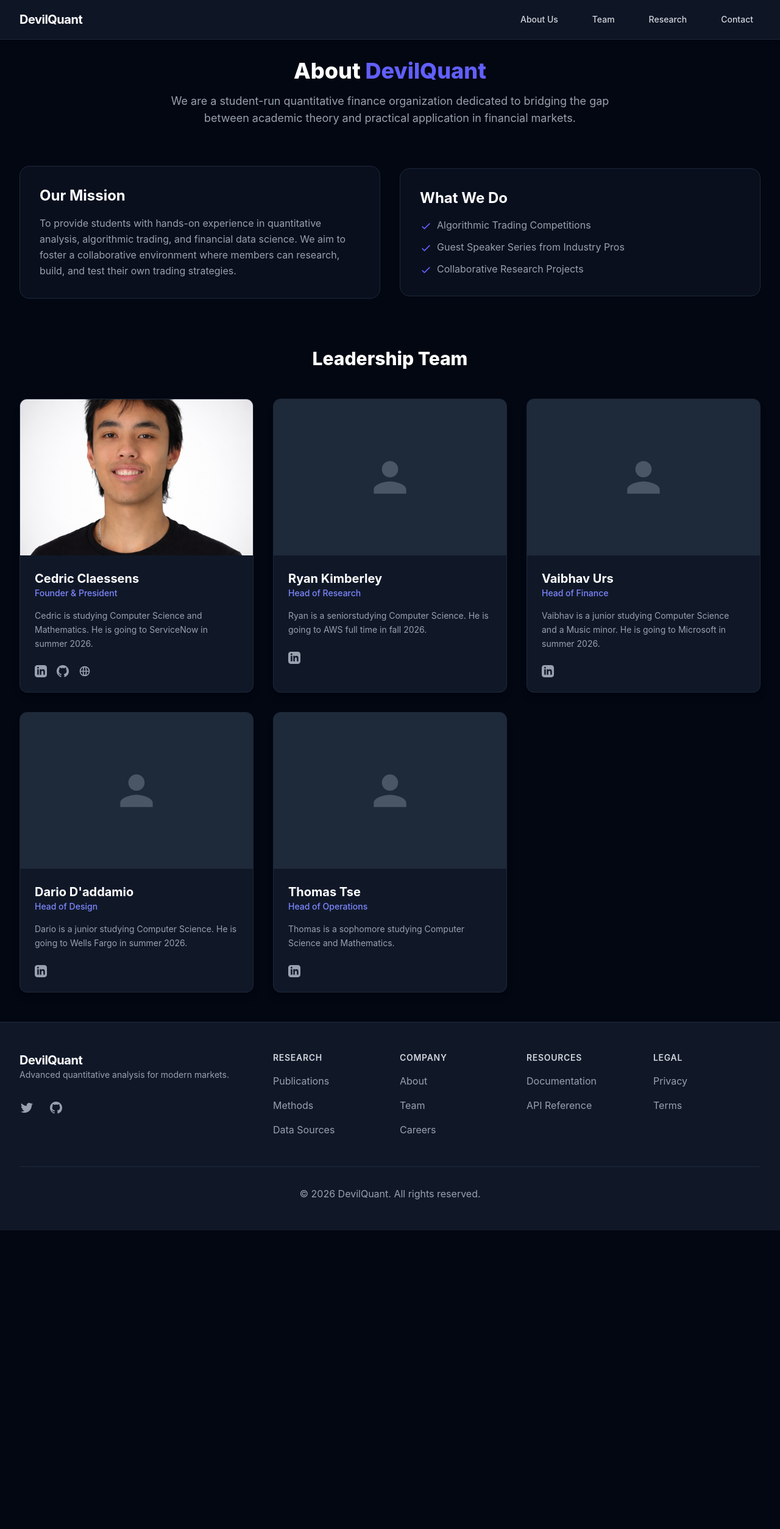
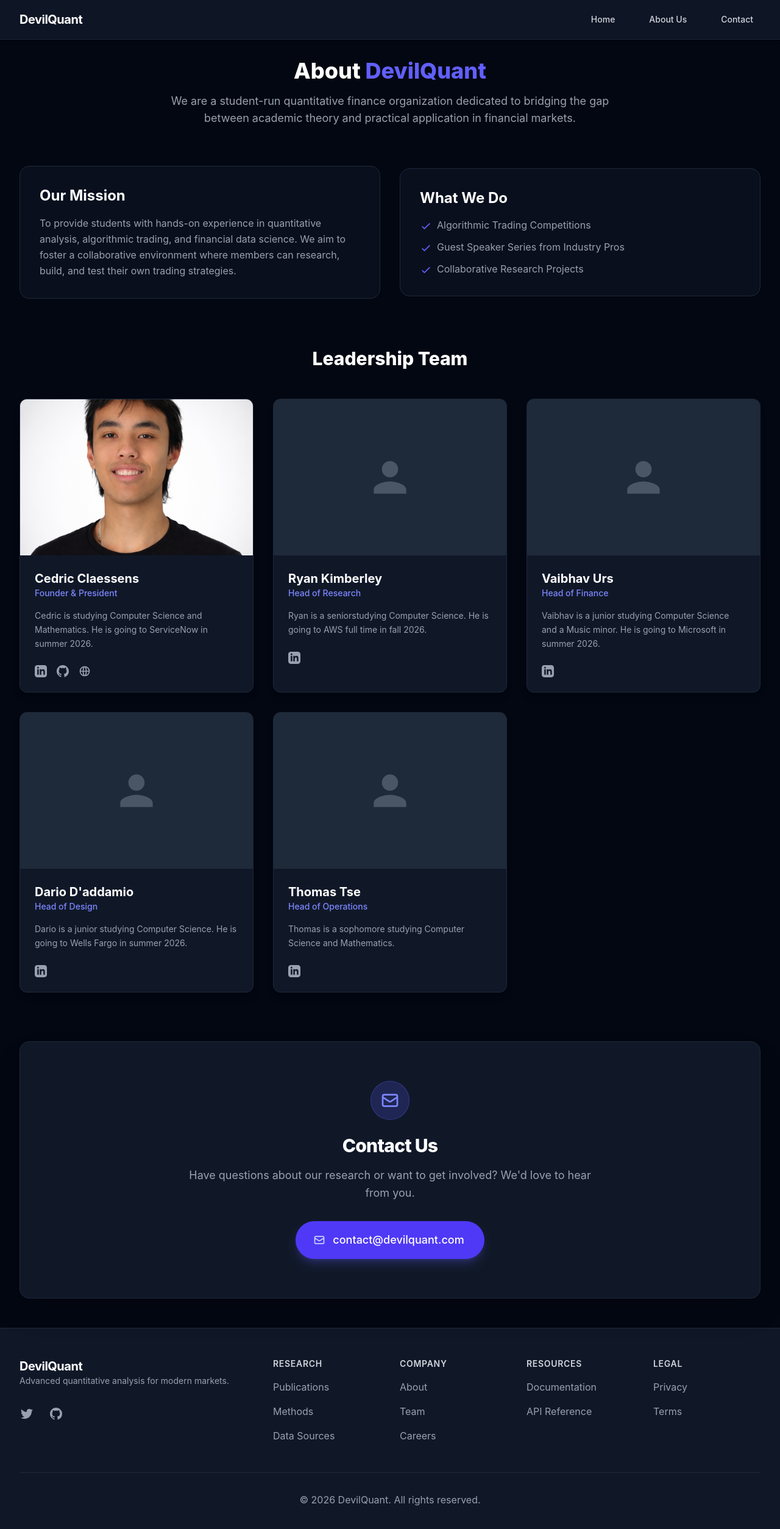
Before and after one commit to DevilQuantASU/dq-website, a React (Vite) app: page /about in a window 1280 px wide. Shown: the top 2508 px of the page at 61% size. Before the commit the page ends 2018 px from the top, so only its background shows below. Built offline with nearby package versions, Linux system fonts and the light colour scheme.

Commit message:
freshen up some more

```diff
--- a/src/components/Hero.jsx
+++ b/src/components/Hero.jsx
@@ -1,4 +1,5 @@
 import React from 'react';
+import { Link } from 'react-router-dom';
 import videoBg from '../assets/background_video.mp4';
 
 const Hero = () => {
@@ -25,8 +26,8 @@ const Hero = () => {
 
             <div className="relative z-10 max-w-4xl mx-auto px-4 sm:px-6 lg:px-8 text-center pt-20">
                 <h1 className="text-4xl tracking-tight font-extrabold text-white sm:text-5xl md:text-6xl lg:text-7xl">
-                    <span className="block drop-shadow-md">Data-Driven</span>
-                    <span className="block text-indigo-400 mt-2 drop-shadow-md">Insights</span>
+                    <span className="drop-shadow-md">Devil</span>
+                    <span className="text-indigo-400 drop-shadow-md">Quant</span>
                 </h1>
                 <p className="mt-6 text-lg text-gray-200 sm:text-xl md:text-2xl max-w-2xl mx-auto leading-relaxed drop-shadow-sm">
                     DevilQuant leverages advanced quantitative analysis to uncover market opportunities. We bridge the gap between academic research and practical trading strategies.
@@ -34,19 +35,21 @@ const Hero = () => {
                 <div className="mt-10 max-w-sm mx-auto sm:max-w-none sm:flex sm:justify-center gap-4">
                     <div className="rounded-md shadow">
                         <a
-                            href="#"
+                            href="https://discord.com/invite/WJbhDmumXp"
+                            target="_blank"
+                            rel="noopener noreferrer"
                             className="w-full flex items-center justify-center px-8 py-3 border border-transparent text-base font-medium rounded-md text-white bg-indigo-600 hover:bg-indigo-700 md:py-4 md:text-lg transition-all hover:scale-105 duration-200 shadow-lg shadow-indigo-500/30"
                         >
-                            Get Started
+                            Join Discord
                         </a>
                     </div>
                     <div className="mt-3 sm:mt-0">
-                        <a
-                            href="#"
+                        <Link
+                            to="/about"
                             className="w-full flex items-center justify-center px-8 py-3 border border-transparent text-base font-medium rounded-md text-white bg-white/10 hover:bg-white/20 backdrop-blur-sm md:py-4 md:text-lg transition-all hover:scale-105 duration-200 border-white/20"
                         >
-                            Learn More
-                        </a>
+                            About Us
+                        </Link>
                     </div>
                 </div>
             </div>
--- a/src/components/Navbar.jsx
+++ b/src/components/Navbar.jsx
@@ -4,6 +4,7 @@ import { Link, useLocation } from 'react-router-dom';
 const Navbar = () => {
     const location = useLocation();
     const [scrolled, setScrolled] = useState(false);
+    const [isOpen, setIsOpen] = useState(false);
 
     // Check if we are on the home page
     const isHome = location.pathname === '/';
@@ -20,10 +21,15 @@ const Navbar = () => {
         return () => window.removeEventListener('scroll', handleScroll);
     }, [scrolled]);
 
+    // Close mobile menu when location changes
+    useEffect(() => {
+        setIsOpen(false);
+    }, [location]);
+
     // navbar background logic:
     // - If Home page: ALWAYS transparent, no border
     // - If NOT home page: dark background
-    const navbarClasses = isHome
+    const navbarClasses = isHome && !isOpen
         ? "bg-transparent border-none"
         : "bg-gray-900/90 backdrop-blur-md border-b border-gray-800 shadow-md";
 
@@ -37,29 +43,61 @@ const Navbar = () => {
                         </Link>
                     </div>
                     <div className="hidden md:ml-6 md:flex md:space-x-8">
+                        <Link to="/" className="text-gray-300 hover:text-white px-3 py-2 rounded-md text-sm font-medium transition-colors">
+                            Home
+                        </Link>
                         <Link to="/about" className="text-gray-300 hover:text-white px-3 py-2 rounded-md text-sm font-medium transition-colors">
                             About Us
                         </Link>
-                        <a href="#" className="text-gray-300 hover:text-white px-3 py-2 rounded-md text-sm font-medium transition-colors">
-                            Team
-                        </a>
-                        <a href="#" className="text-gray-300 hover:text-white px-3 py-2 rounded-md text-sm font-medium transition-colors">
-                            Research
-                        </a>
                         <a href="#" className="text-gray-300 hover:text-white px-3 py-2 rounded-md text-sm font-medium transition-colors">
                             Contact
                         </a>
                     </div>
                     <div className="md:hidden">
-                        {/* Mobile menu button placeholder */}
-                        <button className="text-gray-300 hover:text-white focus:outline-none">
-                            <svg className="h-6 w-6" fill="none" viewBox="0 0 24 24" stroke="currentColor">
-                                <path strokeLinecap="round" strokeLinejoin="round" strokeWidth={2} d="M4 6h16M4 12h16M4 18h16" />
-                            </svg>
+                        <button
+                            onClick={() => setIsOpen(!isOpen)}
+                            className="text-gray-300 hover:text-white focus:outline-none p-2"
+                        >
+                            <span className="sr-only">Open main menu</span>
+                            {!isOpen ? (
+                                <svg className="h-6 w-6" fill="none" viewBox="0 0 24 24" stroke="currentColor">
+                                    <path strokeLinecap="round" strokeLinejoin="round" strokeWidth={2} d="M4 6h16M4 12h16M4 18h16" />
+                                </svg>
+                            ) : (
+                                <svg className="h-6 w-6" fill="none" viewBox="0 0 24 24" stroke="currentColor">
+                                    <path strokeLinecap="round" strokeLinejoin="round" strokeWidth={2} d="M6 18L18 6M6 6l12 12" />
+                                </svg>
+                            )}
                         </button>
                     </div>
                 </div>
             </div>
+
+            {/* Mobile menu, show/hide based on menu state */}
+            {isOpen && (
+                <div className="md:hidden bg-gray-900/95 backdrop-blur-xl border-b border-gray-800">
+                    <div className="px-2 pt-2 pb-3 space-y-1 sm:px-3">
+                        <Link
+                            to="/"
+                            className="text-gray-300 hover:text-white block px-3 py-2 rounded-md text-base font-medium"
+                        >
+                            Home
+                        </Link>
+                        <Link
+                            to="/about"
+                            className="text-gray-300 hover:text-white block px-3 py-2 rounded-md text-base font-medium"
+                        >
+                            About Us
+                        </Link>
+                        <a
+                            href="#"
+                            className="text-gray-300 hover:text-white block px-3 py-2 rounded-md text-base font-medium"
+                        >
+                            Contact
+                        </a>
+                    </div>
+                </div>
+            )}
         </nav>
     );
 };
--- a/src/pages/About.jsx
+++ b/src/pages/About.jsx
@@ -74,6 +74,36 @@ const About = () => {
                         ))}
                     </div>
                 </div>
+                {/* Contact Section */}
+                <div className="mt-20">
+                    <div className="relative rounded-2xl bg-gray-900 border border-gray-800 overflow-hidden px-6 py-10 sm:px-12 sm:py-16 text-center shadow-2xl">
+                        {/* Decorative background glow */}
+                        <div className="absolute top-0 left-1/2 w-full -translate-x-1/2 h-full -z-10 bg-gradient-to-b from-indigo-500/10 to-transparent opacity-50 blur-3xl"></div>
+
+                        <div className="relative z-10">
+                            <div className="mx-auto flex items-center justify-center w-16 h-16 rounded-full bg-indigo-500/20 text-indigo-400 mb-6 border border-indigo-500/30">
+                                <svg className="w-8 h-8" fill="none" viewBox="0 0 24 24" stroke="currentColor">
+                                    <path strokeLinecap="round" strokeLinejoin="round" strokeWidth={2} d="M3 8l7.89 5.26a2 2 0 002.22 0L21 8M5 19h14a2 2 0 002-2V7a2 2 0 00-2-2H5a2 2 0 00-2 2v10a2 2 0 002 2z" />
+                                </svg>
+                            </div>
+
+                            <h2 className="text-3xl font-extrabold text-white mb-4 tracking-tight">Contact Us</h2>
+                            <p className="text-gray-400 text-lg mb-8 max-w-2xl mx-auto leading-relaxed">
+                                Have questions about our research or want to get involved? We'd love to hear from you.
+                            </p>
+
+                            <a
+                                href="mailto:contact@devilquant.com"
+                                className="inline-flex items-center justify-center px-8 py-4 border border-transparent text-base font-medium rounded-full text-white bg-indigo-600 hover:bg-indigo-700 md:text-lg transition-all hover:scale-105 duration-200 shadow-lg shadow-indigo-500/25 group"
+                            >
+                                <svg className="w-5 h-5 mr-3 -ml-1 text-indigo-200 group-hover:text-white transition-colors" fill="none" viewBox="0 0 24 24" stroke="currentColor">
+                                    <path strokeLinecap="round" strokeLinejoin="round" strokeWidth={2} d="M3 8l7.89 5.26a2 2 0 002.22 0L21 8M5 19h14a2 2 0 002-2V7a2 2 0 00-2-2H5a2 2 0 00-2 2v10a2 2 0 002 2z" />
+                                </svg>
+                                contact@devilquant.com
+                            </a>
+                        </div>
+                    </div>
+                </div>
             </div>
         </div>
     );
```
